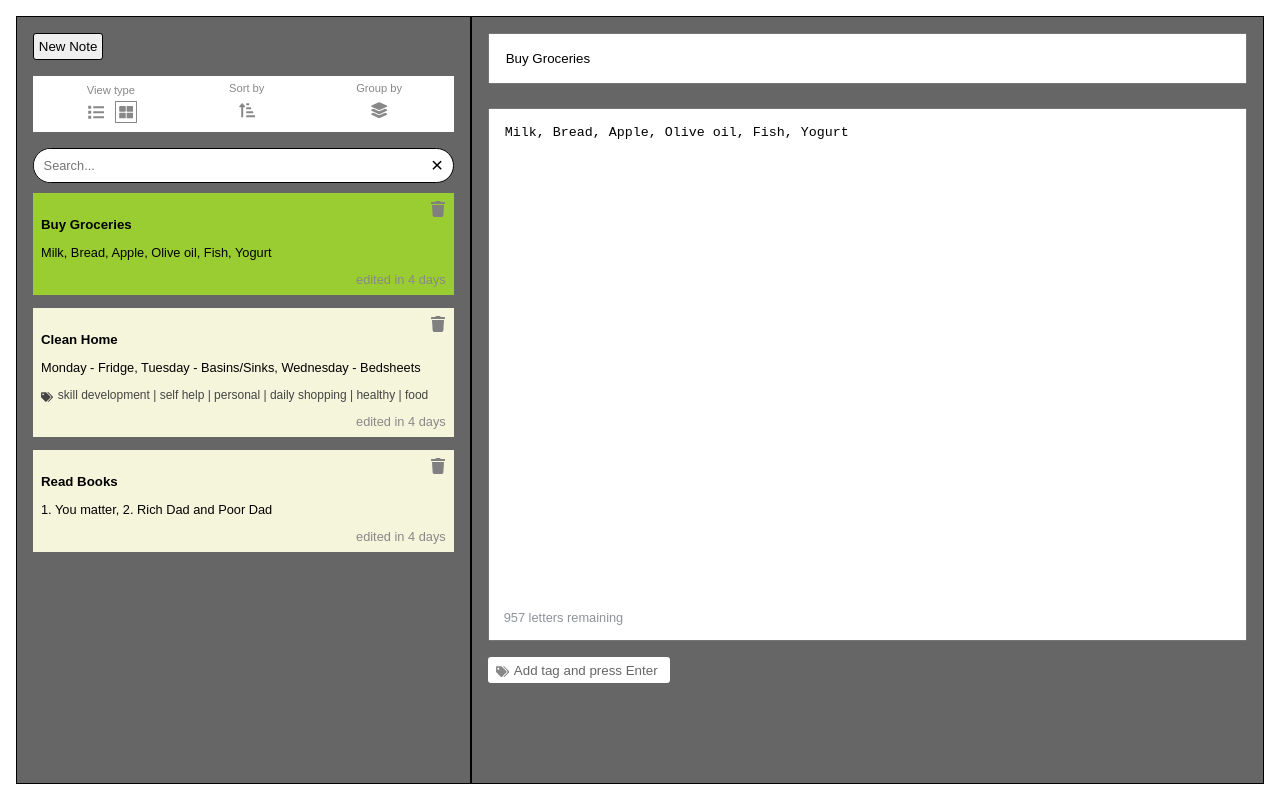
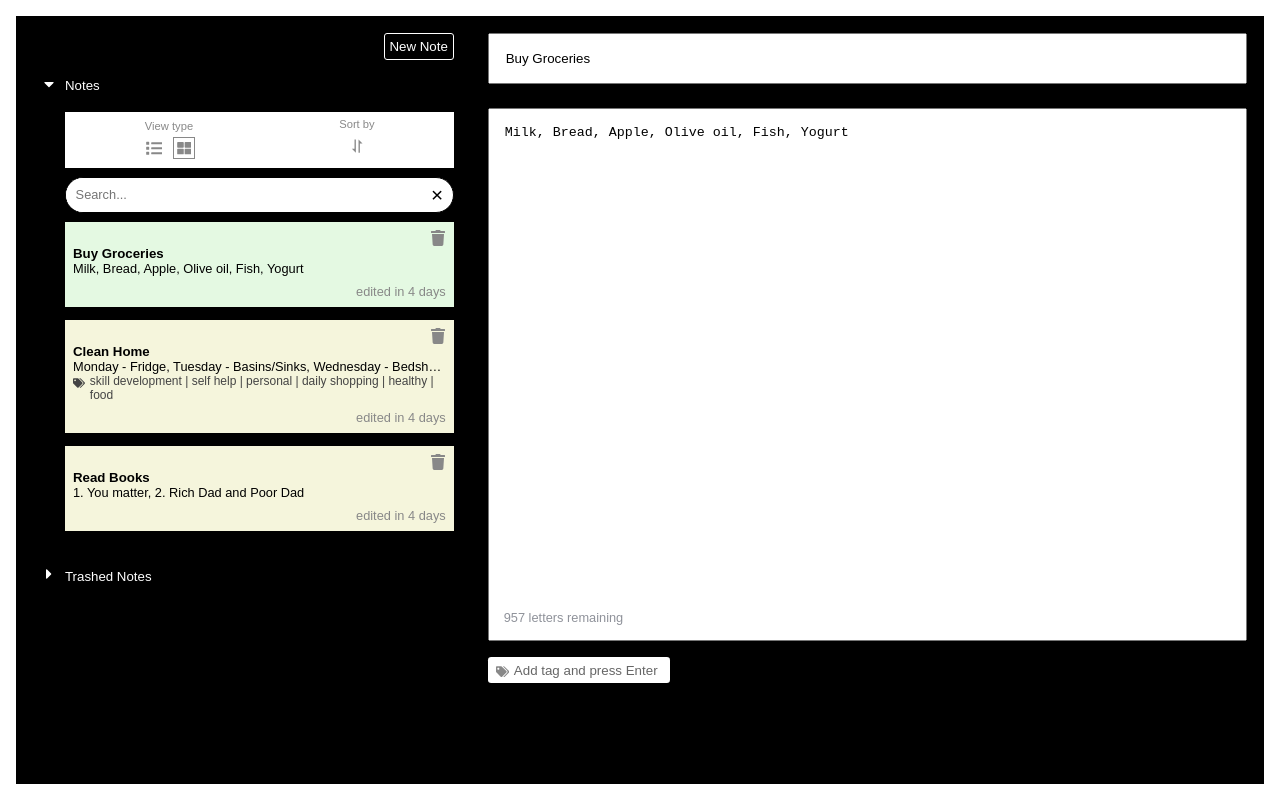
Before and after one commit to ManishaMuskan/react-notes-app, a React (Create React App) app: page / in a window 1280 px wide. Built offline with nearby package versions, Linux system fonts and the light colour scheme.

Commit message:
Accordion component added and group by option removed

```diff
--- a/src/App.css
+++ b/src/App.css
@@ -1,6 +1,8 @@
 * {
 	box-sizing: border-box;
 	outline: none;
+	margin: 0;
+	padding: 0;
 }
 
 .App {
@@ -11,7 +13,7 @@
 .App .notes-container {
 	display: flex;
 	justify-content: space-between;
-	background: #666;
+	background: #000;
 }
 
 .App .notes-container .notes-sidebar,
@@ -61,27 +63,36 @@
 	color: #8f929a;
 }
 
-.add-note {
+.new-note {
 	padding: 0.3rem;
 	border: 1px solid;
 	border-radius: 3px;
+	color: white;
+	margin-left: auto;
+	margin-right: 0;
+	display: block;
+	background: transparent;
 }
 
 /* Notes List */
 .no-notes-message {
-	color: #f0f2fc;
+	color: #9e9fa0;
+	font-size: 0.9rem;
+	padding-left: 0.5rem;
+}
+
+.notes-list {
+	max-height: 20rem;
+	overflow: auto;
 }
 
 /* Notes Preview */
-.notes-details-preview, .notes-list-preview {
+.notes-details-preview,
+.notes-list-preview {
 	padding: 0.5rem;
 	background: beige;
 	margin: 0 auto 0.8rem;
 	min-width: 100%;
-}
-
-.notes-details-preview.active, .notes-list-preview.active {
-	background: yellowgreen;
 }
 
 .notes-list-preview {
@@ -92,16 +103,24 @@
 	margin: 0 auto 0.1rem;
 }
 
+.notes-details-preview.active,
+.notes-list-preview.active {
+	filter: hue-rotate(45deg);
+}
+
 .notes-details-preview .notes-header {
 	display: flex;
 	flex-direction: row-reverse;
 }
 
-.notes-details-preview .notes-header .delete-notes {
-	fill: grey;
+.notes-details-preview .notes-header .delete-notes,
+.notes-list-preview .delete-notes {
+	color: #888;
+	cursor: pointer;
 }
 
-.notes-details-preview .notes-content h5, .notes-list-preview h5 {
+.notes-details-preview .notes-content h5,
+.notes-list-preview h5 {
 	margin: 0;
 	text-transform: capitalize;
 	overflow: hidden;
@@ -109,14 +128,15 @@
 	white-space: nowrap;
 }
 
-.notes-details-preview .notes-content p {
+.notes-details-preview .notes-content p,
+.notes-list-preview p.notes-content {
 	overflow: hidden;
 	text-overflow: ellipsis;
 	white-space: nowrap;
 	font-size: 0.8rem;
 }
 
-.notes-details-preview .notes-footer .note-timing{
+.notes-details-preview .notes-footer .note-timing {
 	font-size: 0.8rem;
 	color: #888;
 	text-align: right;
@@ -126,19 +146,19 @@
 
 .notes-details-preview .notes-footer .note-tags {
 	color: #444;
-	font-size: .75rem;
+	font-size: 0.75rem;
 	display: flex;
 }
 
 .notes-details-preview .notes-footer .note-tags i {
-	margin-top: .2rem;
+	margin-top: 0.2rem;
 }
 
-.notes-details-preview .notes-footer .note-tags span{
-	margin-left: .3rem;
+.notes-details-preview .notes-footer .note-tags span {
+	margin-left: 0.3rem;
 }
 
-/* ==================Alert=================== */
+/* ==================Alert start=================== */
 /* The alert message box */
 .alert {
 	position: relative;
@@ -146,6 +166,7 @@
 	margin-bottom: 1rem;
 	border: 1px solid transparent;
 	border-radius: 0.25rem;
+	transition: all ease-in-out 5s;
 }
 
 .light {
@@ -219,8 +240,43 @@
 .closebtn:hover {
 	color: black;
 }
+/* =================Alert end================ */
 
-/* =================Search================== */
+/* =================Accordion start================ */
+.accordion {
+	margin: 0.5rem auto;
+}
+
+.accordion .accordion-item {
+	margin-bottom: 1rem;
+}
+
+.accordion .accordion-item .accordion-item-title {
+	display: flex;
+	align-items: center;
+	justify-content: flex-start;
+	font-weight: bold;
+	color: white;
+	gap: 0.5rem;
+	padding: 0.5rem;
+}
+
+.accordion .accordion-item .accordion-item-title:hover,
+.accordion .accordion-item.active .accordion-item-title {
+	background: #707070;
+}
+
+.accordion .accordion-item .accordion-item-title h5 {
+	font-weight: normal;
+}
+
+.accordion .accordion-item .accordion-item-body {
+	padding-left: 2rem;
+	padding-top: 0.5rem;
+}
+/* =================Accordion End================ */
+
+/* =================Search start================== */
 .search-wrapper {
 	display: flex;
 	justify-content: space-between;
@@ -245,8 +301,9 @@
 	border: none;
 	cursor: pointer;
 }
+/* =================Search end================== */
 
-/* ======================= Tags ========================== */
+/* ======================= Tags start========================== */
 .add-tag {
 	outline: none;
 	border: none;
@@ -311,11 +368,10 @@
 	border: none;
 	flex-grow: 1;
 }
+/* ======================= Tags end========================== */
 
-/* ====================== SIdebar Notes menu ======================== */
-
-.sidebar-menu {
-	margin: 1rem 0;
+/* ====================== Sidebar Notes menu start======================== */
+.notes-list-menu {
 	background: white;
 	display: flex;
 	color: #888;
@@ -324,29 +380,30 @@
 	padding: 0.4rem;
 }
 
-.sidebar-menu .menu-option {
+.notes-list-menu .menu-option {
 	display: flex;
 	flex-direction: column;
 	gap: 0.3rem;
 	align-items: center;
 	position: relative;
+	cursor: pointer;
 }
 
-.sidebar-menu .menu-option label {
-	font-size: .7rem;
+.notes-list-menu .menu-option label {
+	font-size: 0.7rem;
 }
 
-.sidebar-menu .menu-option .menu-option-wrapper{
+.notes-list-menu .menu-option .menu-option-wrapper {
 	padding: 0px 0.5rem;
 }
 
-.sidebar-menu .menu-option .menu-option-wrapper:hover ul {
+.notes-list-menu .menu-option .menu-option-wrapper:hover ul {
 	display: block;
 }
 
-.sidebar-menu .menu-option .menu-option-wrapper ul {
+.notes-list-menu .menu-option .menu-option-wrapper ul {
 	list-style: none;
-    font-size: .7rem;
+	font-size: 0.7rem;
 	position: absolute;
 	background: #9a9a9a;
 	color: #fff;
@@ -359,15 +416,16 @@
 	display: none;
 }
 
-.sidebar-menu .menu-option .menu-option-wrapper ul li {
+.notes-list-menu .menu-option .menu-option-wrapper ul li {
 	padding: 0.3rem;
 }
 
-.sidebar-menu .menu-option .menu-option-wrapper ul li:hover, .sidebar-menu .menu-option .menu-option-wrapper ul li.active {
+.notes-list-menu .menu-option .menu-option-wrapper ul li:hover,
+.notes-list-menu .menu-option .menu-option-wrapper ul li.active {
 	background: #888;
 }
 
-.sidebar-menu .toggle-view {
+.notes-list-menu .toggle-view {
 	background: white;
 	display: flex;
 	justify-content: space-between;
@@ -376,12 +434,13 @@
 	width: max-content;
 }
 
-.sidebar-menu .menu-option svg {
+.notes-list-menu .menu-option svg {
 	width: 1.4rem;
 	height: 1.4rem;
 	padding: 0.2rem;
 }
 
-.sidebar-menu .menu-option .toggle-view svg.active {
+.notes-list-menu .menu-option .toggle-view svg.active {
 	border: 1px solid;
 }
+/* ====================== Sidebar Notes menu start======================== */
--- a/src/App.js
+++ b/src/App.js
@@ -1,6 +1,7 @@
 import { useState } from "react";
 import { v4 as uuid } from "uuid";
 import "./App.css";
+import Accordion from "./components/common_utils/accordion/accordion";
 import Alert from "./components/common_utils/alert/alert";
 import NotesList from "./components/notes/notes_list";
 import NotesMenu from "./components/notes/notes_menu";
@@ -19,6 +20,7 @@ function App() {
 		lastModified: "",
 	};
 	const [notes, setNotes] = useState(NOTES);
+	const [thrashedNotes, setThrashedNotes] = useState([]);
 	const [activeNote, setActiveNote] = useState(
 		!notes.length ? blankNote : notes[0]
 	);
@@ -53,6 +55,8 @@ function App() {
 			sortingOrder: AppConstants.NOTE_SORTING_ORDER_ASC,
 		},
 	]);
+
+	const [groupNotes, setGroupNotes] = useState(true);
 
 	const setNotePreviewMode = (mode) => {
 		setPreviewMode(mode);
@@ -123,8 +127,16 @@ function App() {
 
 	const deleteNote = (noteId) => {
 		if (noteId) {
-			let newNotes = notes.filter((note) => noteId !== note.id);
+			let newNotes = notes.filter((note) => {
+				if (noteId === note.id) {
+					thrashedNotes.push(note);
+					return false;
+				} else {
+					return true;
+				}
+			});
 			setNotes(newNotes);
+			setThrashedNotes([...thrashedNotes]);
 
 			// todo: Look at how to do change state of activeNote with notes array, setState is asynchronous operation and setting notes[0] before setting the state of notes array
 			if (!newNotes.length) {
@@ -180,21 +192,27 @@ function App() {
 
 			<div className='notes-container'>
 				<div className='notes-sidebar'>
-					{notes.length ? (
-						<>
 					<button
-								className='add-note'
+						className='new-note'
 						onClick={() => {
 							setActiveNote(blankNote);
 						}}
 					>
 						New Note
 					</button>
+					<Accordion
+						data={[
+							{
+								title: "Notes",
+								body: notes.length ? (
+									<>
 										<NotesMenu
 											previewMode={previewMode}
 											setNotePreviewMode={setNotePreviewMode}
 											sortingOptions={sortingOptions}
 											sortNotes={sortNotes}
+											groupNotes={groupNotes}
+											setGroupNotes={setGroupNotes}
 										/>
 										<NotesList
 											notes={notes}
@@ -204,13 +222,29 @@ function App() {
 											handleUpdatenote={updateNote}
 											showAlert={showAlert}
 											previewMode={previewMode}
+											groupNotes={groupNotes}
 										/>
 									</>
 								) : (
 									<span className='no-notes-message'>
 										No notes added, Add new note
 									</span>
-					)}
+								),
+							},
+							{
+								title: "Trashed Notes",
+								body: thrashedNotes.length ? (
+									thrashedNotes.map((tn, i) => (
+										<div className='notes-list-preview' key={i}>
+											<p className='notes-content'>{tn.title}</p>
+										</div>
+									))
+								) : (
+									<span className='no-notes-message'>Empty trash</span>
+								),
+							},
+						]}
+					></Accordion>
 				</div>
 				<div className='notes-main'>
 					<NoteEditor
--- /dev/null
+++ b/src/components/common_utils/accordion/accordion.js
@@ -0,0 +1,50 @@
+import React, { useState } from "react";
+import { FaCaretDown, FaCaretRight } from "react-icons/fa";
+
+const Accordion = ({ data }) => {
+	const [expandedAccordionItem, setexpandedAccordionItem] = useState([0]);
+
+	const expandOrContractAccordionItem = (index) => {
+		if (expandedAccordionItem.includes(index)) {
+			let newexpandedAccordionItem = [...expandedAccordionItem];
+			newexpandedAccordionItem = expandedAccordionItem.filter(
+				(i) => i !== index
+			);
+			setexpandedAccordionItem([...newexpandedAccordionItem]);
+		} else {
+			expandedAccordionItem.push(index);
+			setexpandedAccordionItem([...expandedAccordionItem]);
+		}
+	};
+
+	return (
+		<div className='accordion'>
+			{data.map((d, i) => {
+				return (
+					<div className='accordion-item' key={i}>
+						<div
+							className='accordion-item-title'
+							onClick={() => {
+								expandOrContractAccordionItem(i);
+							}}
+						>
+							<span>
+								{expandedAccordionItem.includes(i) ? (
+									<FaCaretDown />
+								) : (
+									<FaCaretRight />
+								)}
+							</span>
+							<h5>{d.title}</h5>
+						</div>
+						{expandedAccordionItem.includes(i) && (
+							<div className='accordion-item-body'>{d.body}</div>
+						)}
+					</div>
+				);
+			})}
+		</div>
+	);
+};
+
+export default Accordion;
--- a/src/components/notes/note_preview.js
+++ b/src/components/notes/note_preview.js
@@ -81,7 +81,7 @@ const NotePreview = ({
 				}`}
 				onClick={() => activateNote(note)}
 			>
-				<h5>{note.title}</h5>
+				<p className='notes-content'>{note.title}</p>
 				<FaTrash
 					className='delete-notes'
 					onClick={(e) => {
--- a/src/components/notes/notes_list.js
+++ b/src/components/notes/notes_list.js
@@ -51,6 +51,7 @@ const NotesList = ({
 	} else {
 		notesList = filteredNotes.map((note) => notePreview(note));
 	}
+
 	return (
 		<>
 			<Search
--- a/src/components/notes/notes_menu.js
+++ b/src/components/notes/notes_menu.js
@@ -1,11 +1,8 @@
 import { useState } from "react";
-import {
-	FaLayerGroup,
-	FaList,
-	FaSortAmountUpAlt,
-	FaThLarge,
-} from "react-icons/fa";
+import { BiSort } from "react-icons/bi";
+import { FaList, FaThLarge } from "react-icons/fa";
 import AppConstants from "../../constants/app_constants";
+
 const NotesMenu = ({
 	previewMode,
 	setNotePreviewMode,
@@ -14,7 +11,7 @@ const NotesMenu = ({
 }) => {
 	const [activeOption, setActiveOption] = useState(sortingOptions[2].key);
 	return (
-		<div className='sidebar-menu'>
+		<div className='notes-list-menu'>
 			<div className='menu-option'>
 				<label>View type</label>
 				<div className='toggle-view'>
@@ -45,7 +42,7 @@ const NotesMenu = ({
 			<div className='menu-option'>
 				<label>Sort by</label>
 				<div className='menu-option-wrapper'>
-					<FaSortAmountUpAlt title='sort by' />
+					<BiSort title='sort by' />
 					<ul>
 						{sortingOptions.map((opt, index) => {
 							return (
@@ -65,16 +62,6 @@ const NotesMenu = ({
 					</ul>
 				</div>
 			</div>
-			<div className='menu-option'>
-				<label>Group by</label>
-				<div className='menu-option-wrapper'>
-					<FaLayerGroup title='group by' />
-					<ul>
-						<li>Alphabets</li>
-						<li>Tags</li>
-					</ul>
-				</div>
-			</div>
 		</div>
 	);
 };
```
Also changed, not shown: src/components/common_utils/confirmbox/confirmbox.js (deleted). Lines whose indentation alone changed are shown as unchanged.
